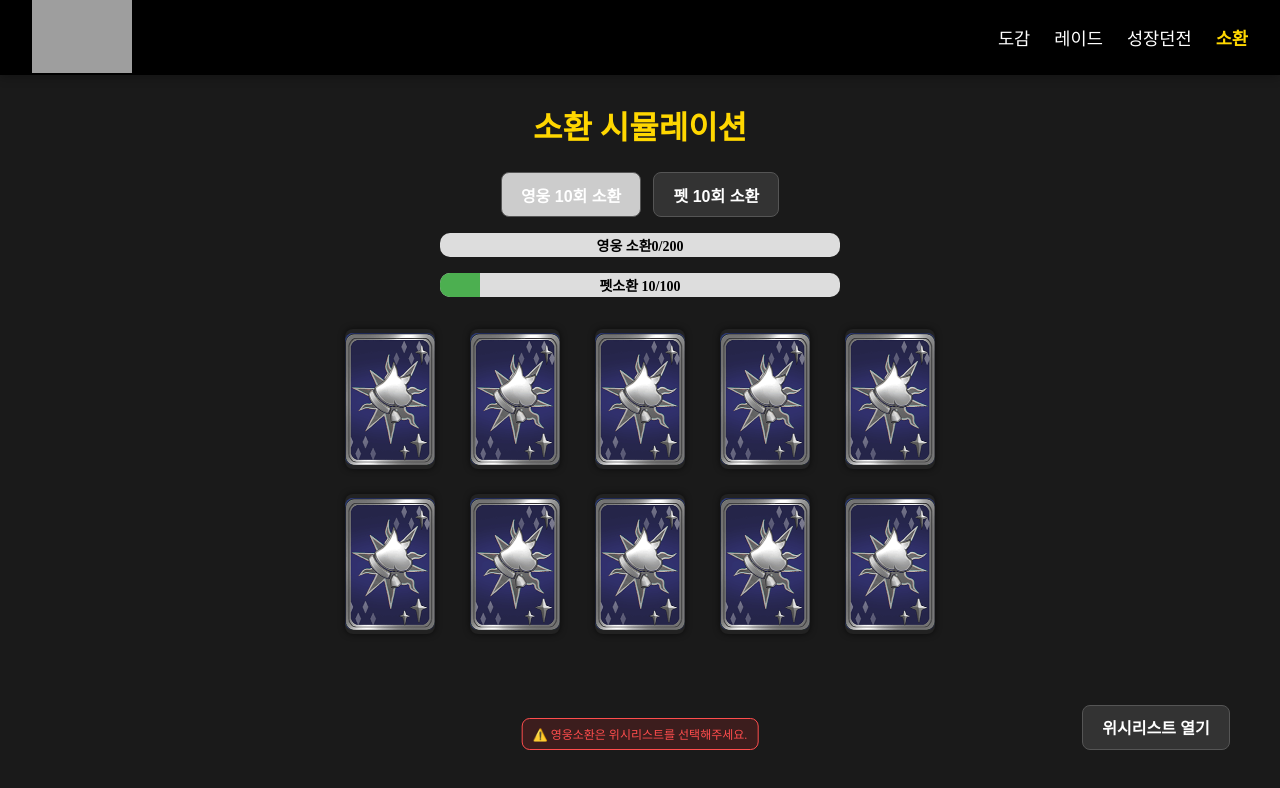
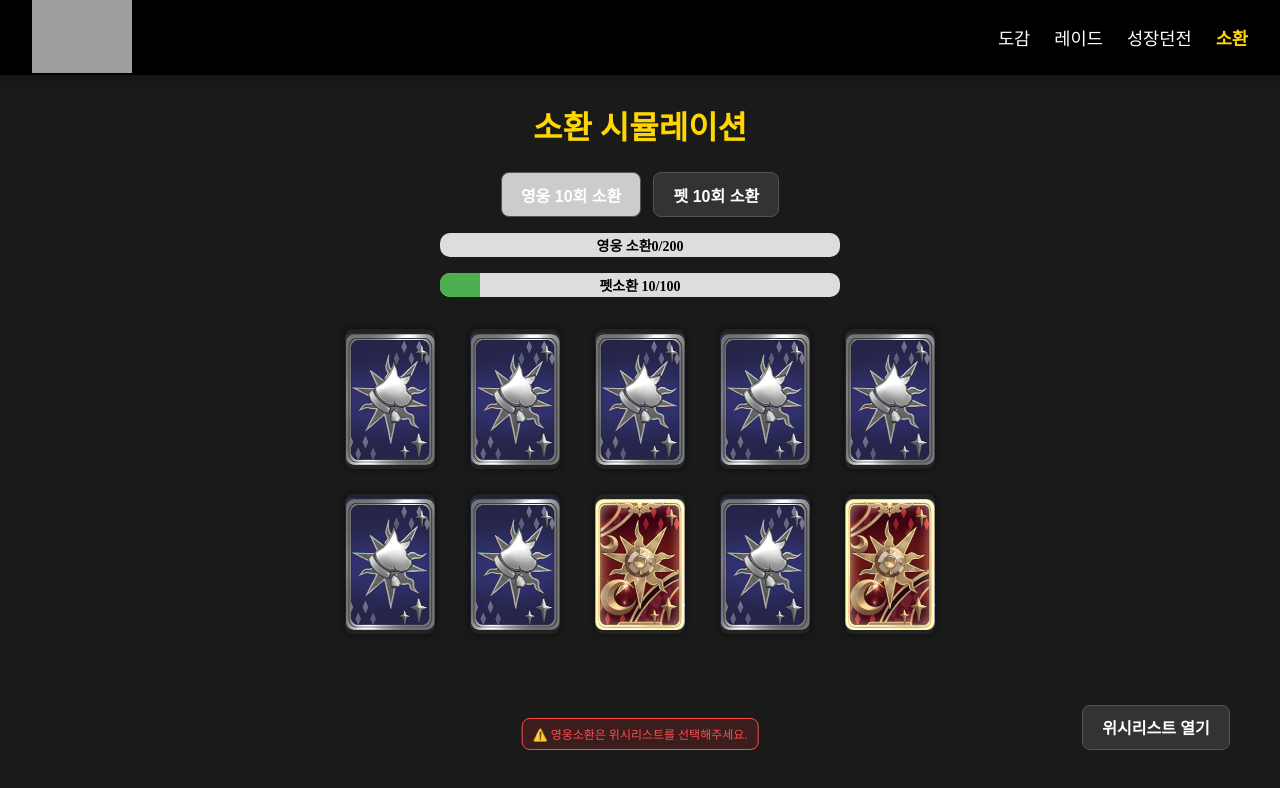
Before and after one commit to Dongsusin/SavenKnight, a React (Vite) app: page /summon in a window 1280 px wide. Both pictures are taken after a click on the button "펫 10회 소환". Shown: the top 788 px of the page. Built offline with nearby package versions, Linux system fonts and the light colour scheme; grey boxes are pictures that could not be loaded.

Commit message:
펫소환 S,A급 특수처리 횟수 초기화 추가

```diff
--- a/src/pages/SummonSimulation.css
+++ b/src/pages/SummonSimulation.css
@@ -119,6 +119,17 @@
   animation: glow 1.5s infinite alternate;
   border-radius: 12px;
 }
+
+/* S급 펫 카드 글로우 효과 */
+@keyframes glow {
+  0% {
+    box-shadow: 0 0 10px 3px rgba(255, 215, 0, 0.6);
+  }
+  100% {
+    box-shadow: 0 0 20px 6px rgba(255, 215, 0, 1);
+  }
+}
+
 
 @keyframes glow {
   0% {
--- a/src/pages/SummonSimulation.jsx
+++ b/src/pages/SummonSimulation.jsx
@@ -16,33 +16,6 @@ function getGradeByProbability(summonCount) {
   if (rand < 55) return "B";
   return "C";
 }
-
-const handleSummon = () => {
-  if (!isWishlistFullySelected(wishlist)) {
-    return;
-  }
-
-  setSummonedHeroes((prev) => prev.map((h) => ({ ...h, flipped: false })));
-
-  const newHeroes = summonTenHeroes(wishlist, false, summonCount);
-  const hasS = newHeroes.some((h) => h.grade === "S");
-  const hasPickupS = newHeroes.some(
-    (h) =>
-      h.grade === "S" &&
-      [...wishlist.group1, ...wishlist.group2].includes(h.name)
-  );
-
-  setTimeout(() => {
-    setSummonedHeroes(newHeroes);
-    setSummonCount((prev) => {
-      if (hasPickupS) return 0;
-      if (hasS && prev < 100) return 100;
-      return Math.min(prev + 10, 200);
-    });
-  }, 400);
-};
-
-
 
 function isWishlistFullySelected(wishlist) {
   return (
@@ -246,10 +219,6 @@ function summonTenPets(petData, summonCount) {
   return results;
 }
 
-
-
-
-
 function getWishlistGroup(hero) {
   if (hero.grade === "S" && hero.group === "스페셜") return "group1";
   if (hero.grade === "S") return "group2";
@@ -296,7 +265,7 @@ const [activeTab, setActiveTab] = useState("hero");
   setTimeout(() => {
     setSummonedPets(newPets);
     setPetSummonCount((prev) => {
-      if (hasS && prev < 100) return 100;
+      if (hasS) return 0;  // S급 나오면 초기화!
       return Math.min(prev + 10, 100);
     });
   }, 400);
@@ -464,7 +433,15 @@ const progressPercent = Math.min((summonCount / 200) * 100, 100);
       >
         <div className="card-inner">
           <div className="card-front">
-            <img src="/펫일반.png" alt="펫카드 뒷면" className="card-image" />
+            <img
+              src={
+                pet.grade === "S" || pet.grade === "A"
+                  ? "/스페셜.png"
+                  : "/펫일반.png"
+              }
+              alt="펫카드 뒷면"
+              className="card-image"
+            />
           </div>
           <div className="card-back">
             <img
@@ -478,6 +455,7 @@ const progressPercent = Math.min((summonCount / 200) * 100, 100);
     ))}
   </div>
 )}
+
 
 
 
```
